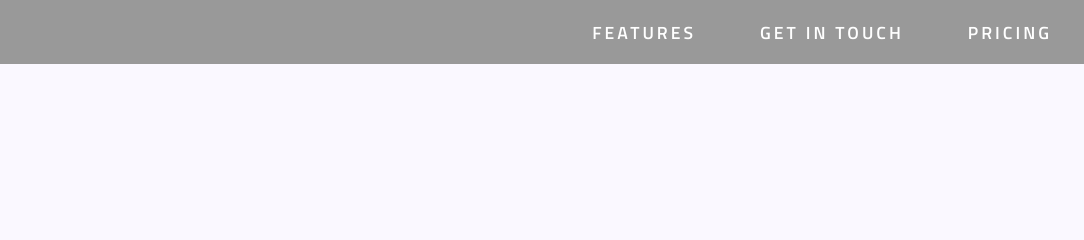
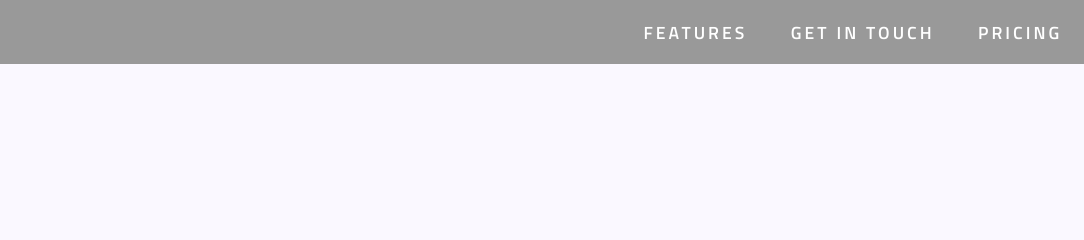
Before and after one commit to brahim-radhoin/psychic-invention, a plain HTML site: page index.html in a window 1280 px wide. Shown: the top 240 px of the page, 196-1280 px from the left. Drawn offline with Linux system fonts and the light colour scheme; grey boxes are pictures that could not be loaded.

Commit message:
pre-final

```diff
--- a/style/main.scss
+++ b/style/main.scss
@@ -8,6 +8,9 @@
 }
 
 @import url("https://fonts.googleapis.com/css?family=Titillium+Web:400,600");
+
+// #region [rgba(5,99,777,0.15)]
+// * colores
 
 body {
 	background: #eee;
@@ -21,6 +24,8 @@ body {
 .section-three {
 	background-color: #faf8ff;
 }
+
+// #endregion
 
 #header {
 	display: flex;
@@ -36,12 +41,12 @@ body {
 	#nav-bar {
 		display: flex;
 		width: 100%;
-		justify-content: space-around;
 		ul {
-			width: inherit;
+			width: 100%;
+			justify-content: space-around;
 			li {
 				float: right;
-				padding: 0 2em;
+				padding: 0 min(2rem, 2%);
 				a {
 					font-family: "Titillium Web";
 					text-transform: uppercase;
```
Also changed, not shown: style/main.css, 1 other file.
